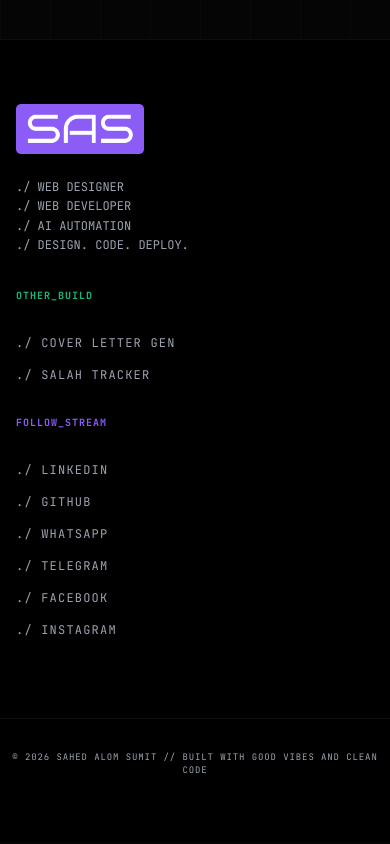
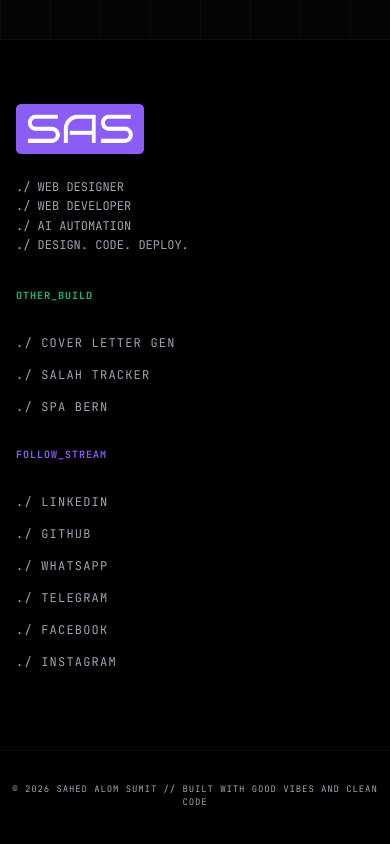
Before and after one commit to sahedalomsumit/sahedalomsumit, a React (Vite) app: page / in a window 390 px wide. Shown: the part 10057-10901 px from the top of the page. Built offline with nearby package versions, Linux system fonts and the light colour scheme; no server answers; the database is empty.

Commit message:
feat: implement responsive footer component with navigation and social links

```diff
--- a/src/components/Footer.jsx
+++ b/src/components/Footer.jsx
@@ -223,6 +223,16 @@ export default function Footer() {
                 ./ SALAH TRACKER
               </a>
             </li>
+            <li>
+              <a
+                href="https://sahedalomsumit.github.io/spa-bern/"
+                target="_blank"
+                rel="noopener noreferrer"
+                className="hover:text-white transition tracking-widest"
+              >
+                ./ SPA BERN
+              </a>
+            </li>
           </ul>
         </div>
 
```
